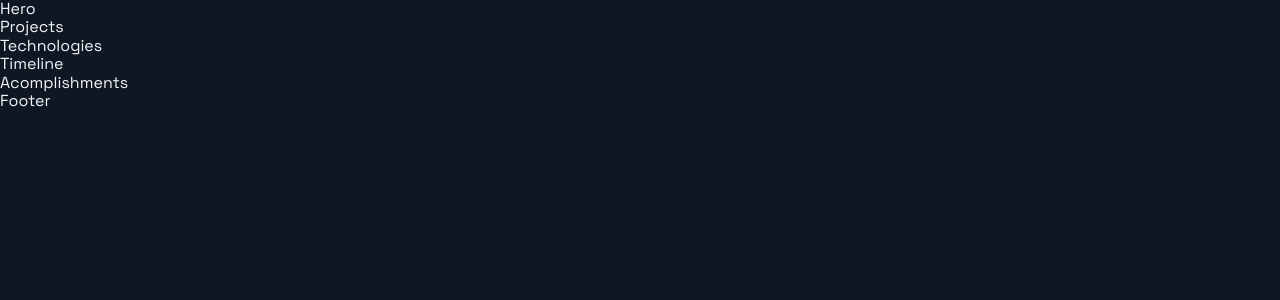
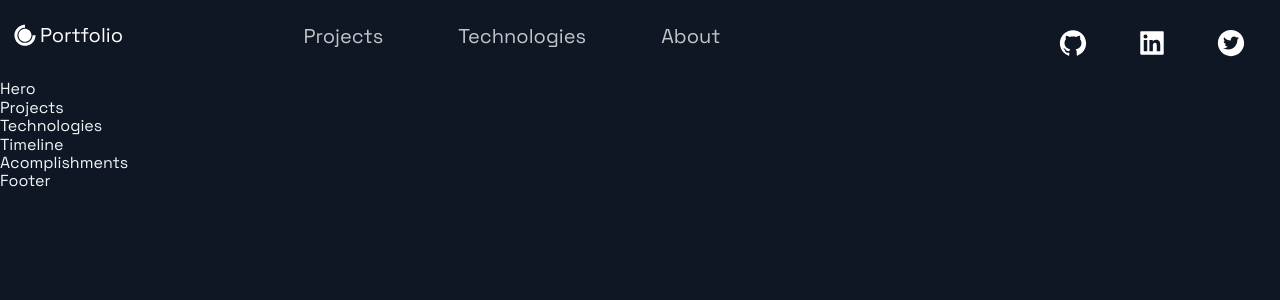
Before and after one commit to bkjml/Portfolio_website, a Next.js app: page / in a window 1280 px wide. Shown: the top 300 px of the page. Built offline with nearby package versions, Linux system fonts and the light colour scheme.

Commit message:
header section

```diff
--- a/src/components/Header/Header.js
+++ b/src/components/Header/Header.js
@@ -1,12 +1,48 @@
 import Link from 'next/link';
 import React from 'react';
-import { AiFillGithub, AiFillInstagram, AiFillLinkedin } from 'react-icons/ai';
+import { AiFillGithub, AiFillInstagram, AiFillLinkedin, AiFillTwitterCircle } from 'react-icons/ai';
 import { DiCssdeck } from 'react-icons/di';
 
-import { Container, Div1, Div2, Div3, NavLink, SocialIcons } from './HeaderStyles';
+import { Container, Div1, Div2, Div3, NavLink, SocialIcons, Span } from './HeaderStyles';
 
 const Header = () =>  (
-  <section></section>
+  <Container>
+    <Div1>
+      <Link href="/">
+        <a style={{display:"flex", alignItems:"center", color: "white", marginBottom:'20px'}}>
+          <DiCssdeck size="3rem"/><Span>Portfolio</Span>
+        </a>
+      </Link>
+    </Div1>
+    <Div2>
+      <li>
+        <Link href="#projects">
+          <NavLink>Projects</NavLink>
+        </Link>
+      </li>
+      <li>
+        <Link href="#technologies">
+          <NavLink>Technologies</NavLink>
+        </Link>
+      </li>
+      <li>
+        <Link href="#about">
+          <NavLink>About</NavLink>
+        </Link>
+      </li>
+    </Div2>
+    <Div3>
+      <SocialIcons href='https://github.com/bkjml'>
+        <AiFillGithub size="3rem"/>
+      </SocialIcons>
+      <SocialIcons href='https://linkedin.com/in/mathias-birhane'>
+        <AiFillLinkedin size="3rem"/>
+      </SocialIcons>
+      <SocialIcons href='https://x.com/Matt_BPan'>
+        <AiFillTwitterCircle size="3rem"/>
+      </SocialIcons>
+    </Div3>
+  </Container>
 );
 
 export default Header;
--- a/src/components/Header/HeaderStyles.js
+++ b/src/components/Header/HeaderStyles.js
@@ -17,6 +17,11 @@
     grid-row-gap: 0.5rem;
   }
 `;
+export const Span = styled.span `
+  font-size:2rem;
+
+`;
+
 export const Div1 = styled.div`
   grid-area: 1 / 1 / 2 / 2;
   display: flex;
```
Also changed, not shown: 2 other files (tests, documents, lock files or other folders).
